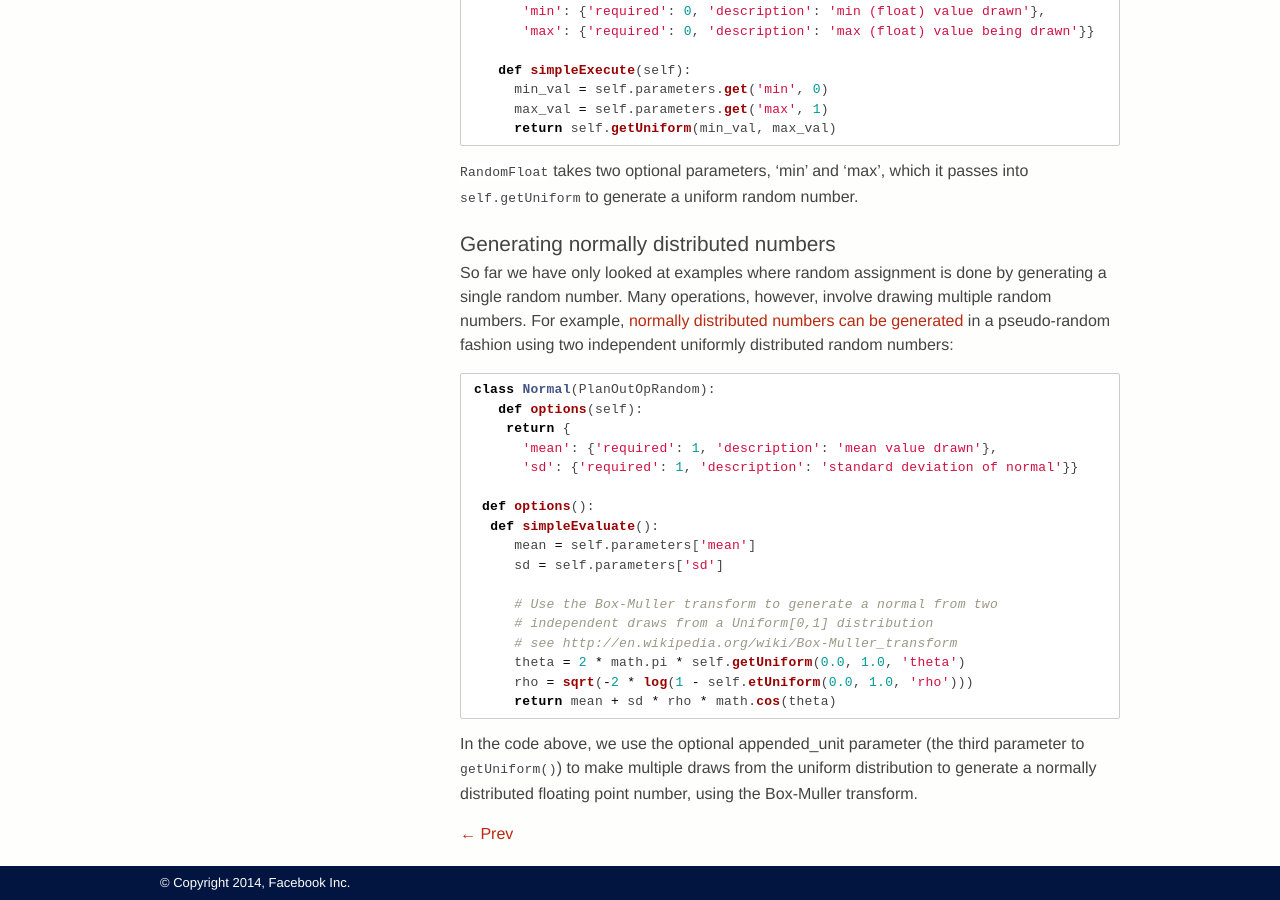
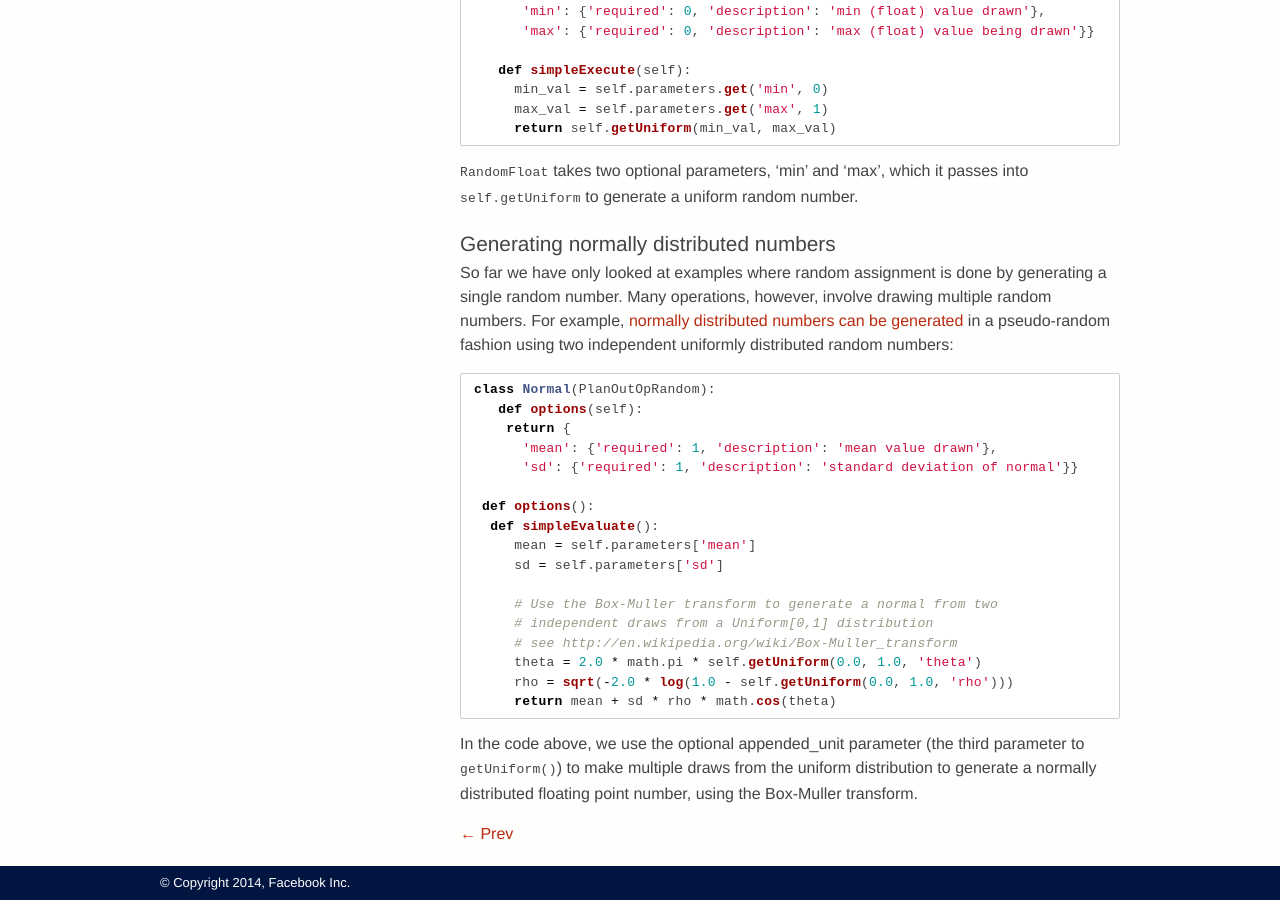
Before and after one commit to facebookarchive/planout, a Jekyll site: the page built from docs/07.1-creating-random-operators.md, in a window 1280 px wide and 900 px high, scrolled down 1199 px. Built offline with Jekyll 4.4.1, drawn with Linux system fonts in a browser that asks for light colours; Markdown is read by kramdown in place of the engine named in the settings.

Commit message:
Update 07.1-creating-random-operators.md

````diff
--- a/docs/07.1-creating-random-operators.md
+++ b/docs/07.1-creating-random-operators.md
@@ -85,8 +85,8 @@ class Normal(PlanOutOpRandom):
      # Use the Box-Muller transform to generate a normal from two
      # independent draws from a Uniform[0,1] distribution
      # see http://en.wikipedia.org/wiki/Box-Muller_transform
-     theta = 2 * math.pi * self.getUniform(0.0, 1.0, 'theta')
-     rho = sqrt(-2 * log(1 - self.etUniform(0.0, 1.0, 'rho')))
+     theta = 2.0 * math.pi * self.getUniform(0.0, 1.0, 'theta')
+     rho = sqrt(-2.0 * log(1.0 - self.getUniform(0.0, 1.0, 'rho')))
      return mean + sd * rho * math.cos(theta)
 ```
 
````
